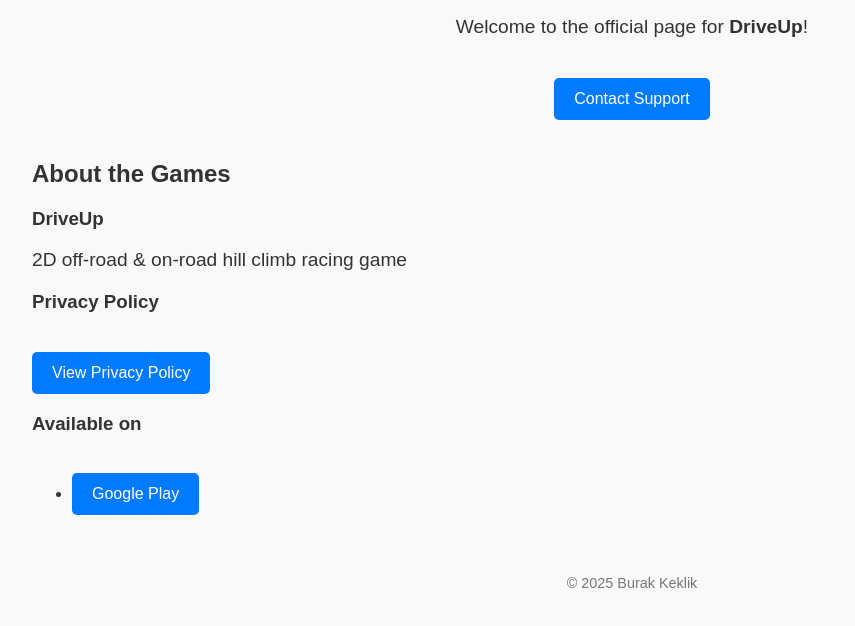
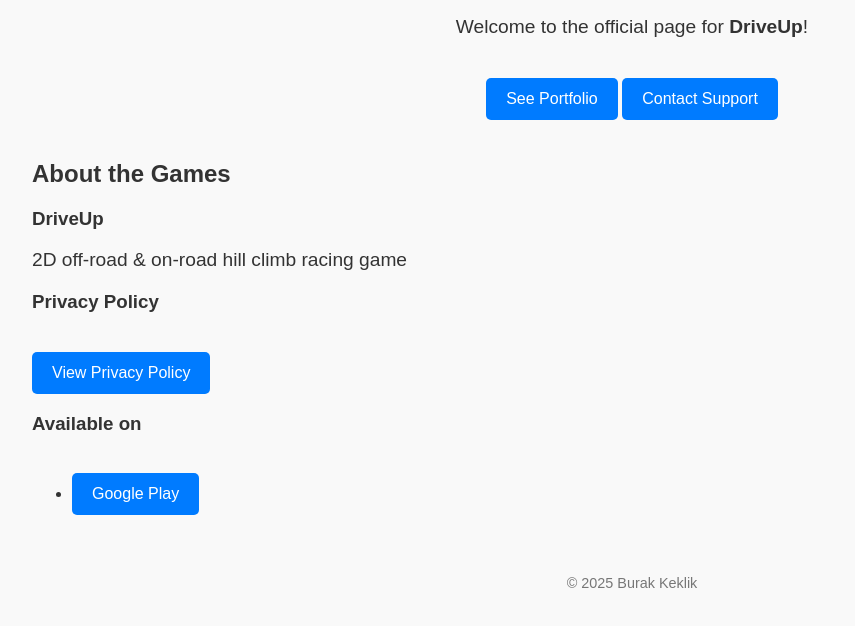
Before and after one commit to keckstreme/keckstreme, a plain HTML site: page index.html in a window 1280 px wide. Shown: the part 88-714 px from the top of the page, without its empty margins (8-863 px from the left). Drawn offline with Linux system fonts and the light colour scheme.

Commit message:
add portfolio button

```diff
--- a/index.html
+++ b/index.html
@@ -11,18 +11,22 @@
             background-color: #f9f9f9;
             color: #333;
         }
+
         header {
             text-align: center;
             margin-bottom: 40px;
         }
+
         h1 {
             font-size: 2.5em;
             margin-bottom: 10px;
         }
+
         p {
             font-size: 1.2em;
             margin-bottom: 20px;
         }
+
         a.button {
             display: inline-block;
             padding: 12px 20px;
@@ -32,9 +36,11 @@
             border-radius: 5px;
             margin-top: 20px;
         }
+
             a.button:hover {
                 background-color: #0056b3;
             }
+
         footer {
             text-align: center;
             font-size: 0.9em;
@@ -48,6 +54,7 @@
     <header>
         <h1>Burak Keklik Games</h1>
         <p>Welcome to the official page for <strong>DriveUp</strong>!</p>
+        <a href="https://keckstreme.github.io/portfolio/" class="button">See Portfolio</a>
         <a href="mailto:keckstreme@gmail.com" class="button">Contact Support</a>
     </header>
 
```
Lines whose indentation alone changed are shown as unchanged.
